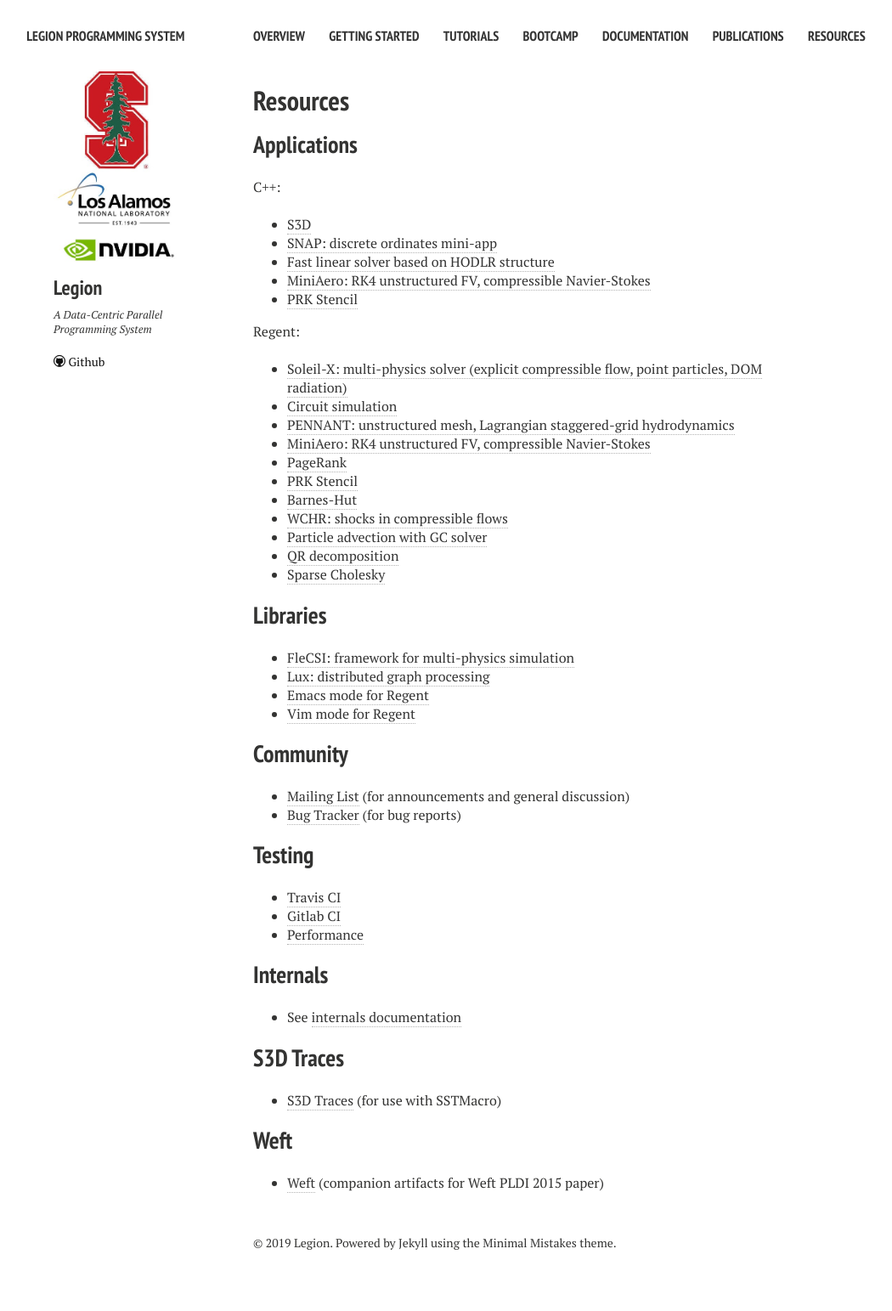
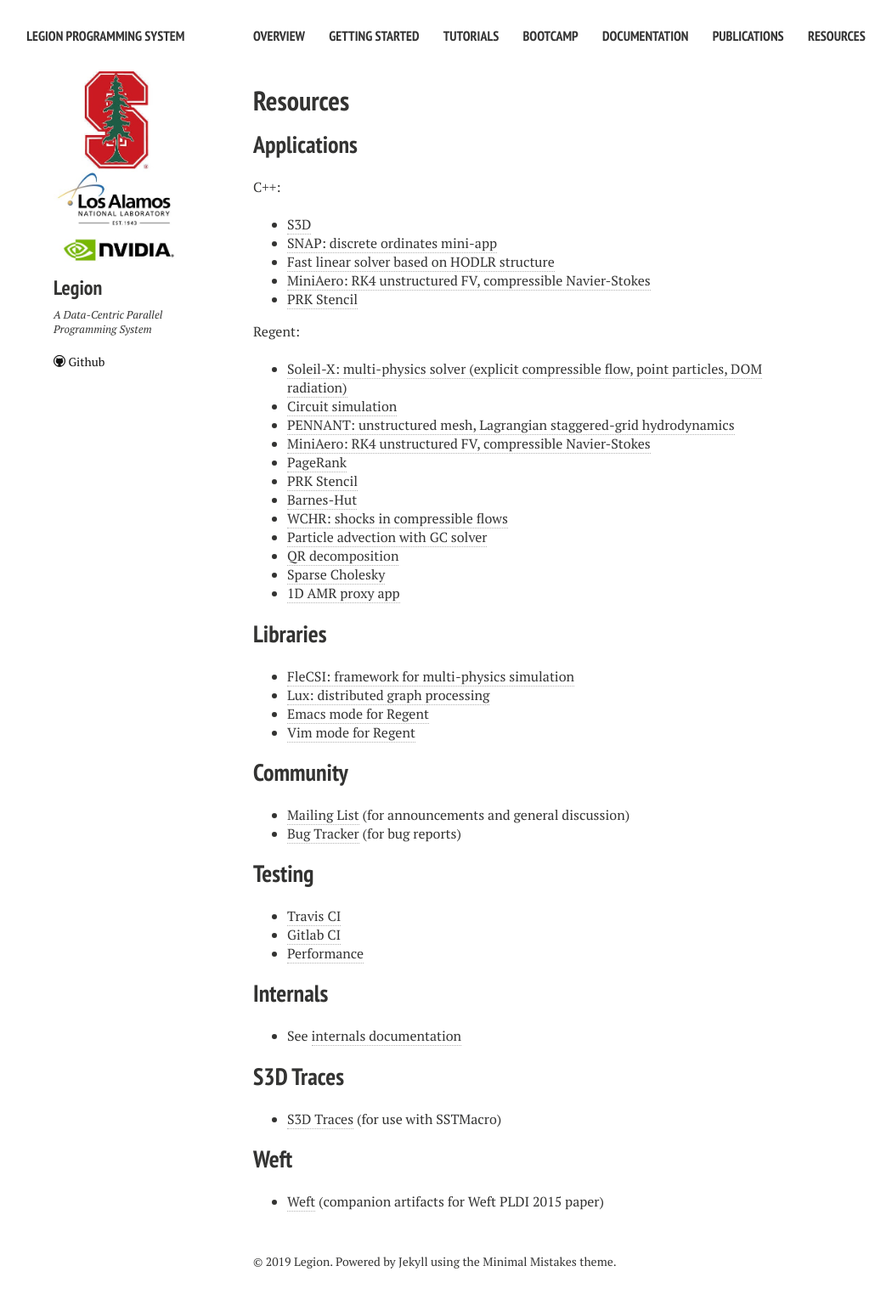
Before and after one commit to apryakhin/legion.stanford.edu, a Jekyll site: the page built from resources.md, in a window 1280 px wide. Shown: the whole page at 85% size, without its empty margins (22-1072 px from the left). Built offline with Jekyll 4.4.1, drawn with Linux system fonts in a browser that asks for light colours; nearby versions of some CDN libraries; before the commit the page ends 1521 px from its top, so only the background shows below that.

Commit message:
Update apps.

```diff
--- a/resources.md
+++ b/resources.md
@@ -25,8 +25,10 @@ Regent:
   * [Barnes-Hut](https://github.com/StanfordLegion/barnes-hut)
   * [WCHR: shocks in compressible flows](https://github.com/akshaysubr/WCHR-regent)
   * [Particle advection with GC solver](https://github.com/StanfordLegion/legion/blob/master/language/examples/particles.rg)
-  * [QR decomposition](hpacella@stanford.edu)
-  * [Sparse Cholesky](seshu@slac.stanford.edu)
+  * [QR decomposition](https://github.com/hpacella/TSQR)
+  * [Sparse Cholesky](mailto:seshu@slac.stanford.edu)
+  * [1D AMR proxy app](https://github.com/lanl/TaskAMR)
+
 
 ## Libraries
 
```
